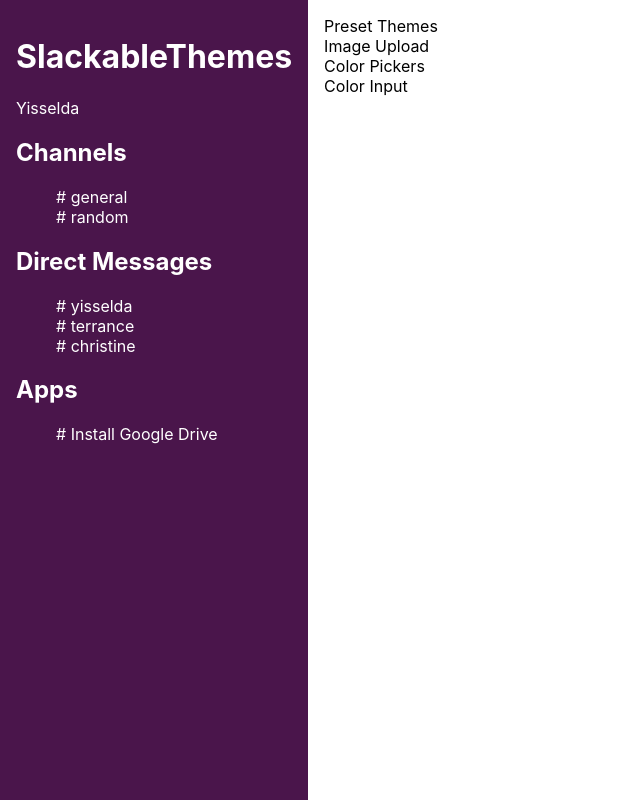
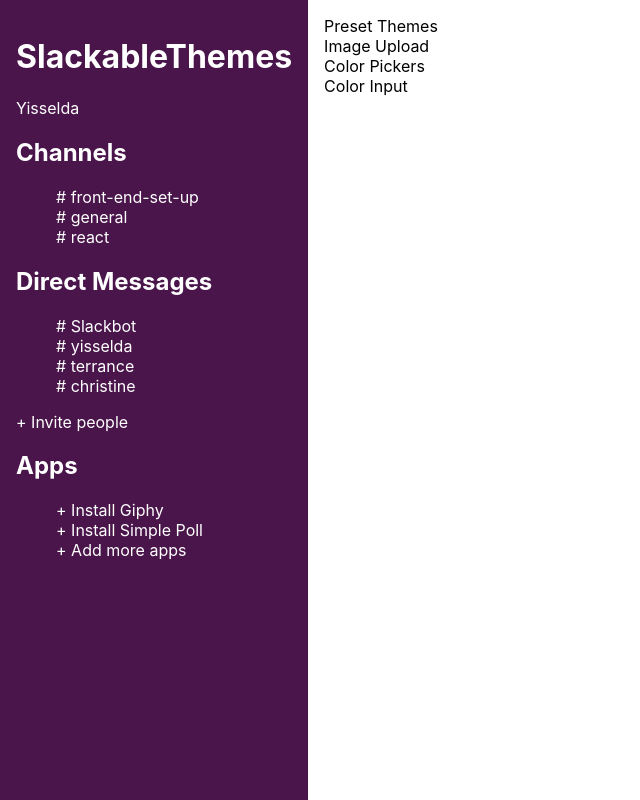
Before and after one commit to yisselda/SlackableThemes, a React app: page / in a window 1280 px wide. Shown: the whole page, without its empty margins (0-640 px from the left). Built offline with nearby package versions, Linux system fonts and the light colour scheme.

Commit message:
Update Sidebar to better reflect mock

```diff
--- a/src/components/SideBar.js
+++ b/src/components/SideBar.js
@@ -2,14 +2,14 @@
 import '../styles/sidebar.scss'
 
 const SideBar = () => {
-  const channels = ['general', 'random']
-  const messages = ['yisselda', 'terrance', 'christine']
-  const apps = ['Install Google Drive']
+  const channels = ['front-end-set-up','general', 'react']
+  const messages = ['Slackbot','yisselda', 'terrance', 'christine']
+  const apps = ['Install Giphy', 'Install Simple Poll', 'Add more apps']
 
   return (
   <div className='sidebar'>
-    <h1>SlackableThemes</h1>
-    <p>Yisselda</p>
+    <h1 className='company-name'>SlackableThemes</h1>
+    <p className='username'>Yisselda</p>
     <h2 className='channels'>Channels</h2>
     <ul className='channels-list'>
       {channels.map((channel) => <li key={channel}># {channel}</li>)}
@@ -18,9 +18,10 @@
     <ul className='messages-list'>
       {messages.map((message) => <li key={message}># {message}</li>)}
     </ul>
+    <p className='invite-people'>+ Invite people</p>
     <h2 className='apps'>Apps</h2>
     <ul className='apps-list'>
-      {apps.map((app) => <li key={app}># {app}</li>)}
+      {apps.map((app) => <li key={app}>+ {app}</li>)}
     </ul>
   </div>
   )
```
Also changed, not shown: 1 other file (tests, documents, lock files or other folders).
